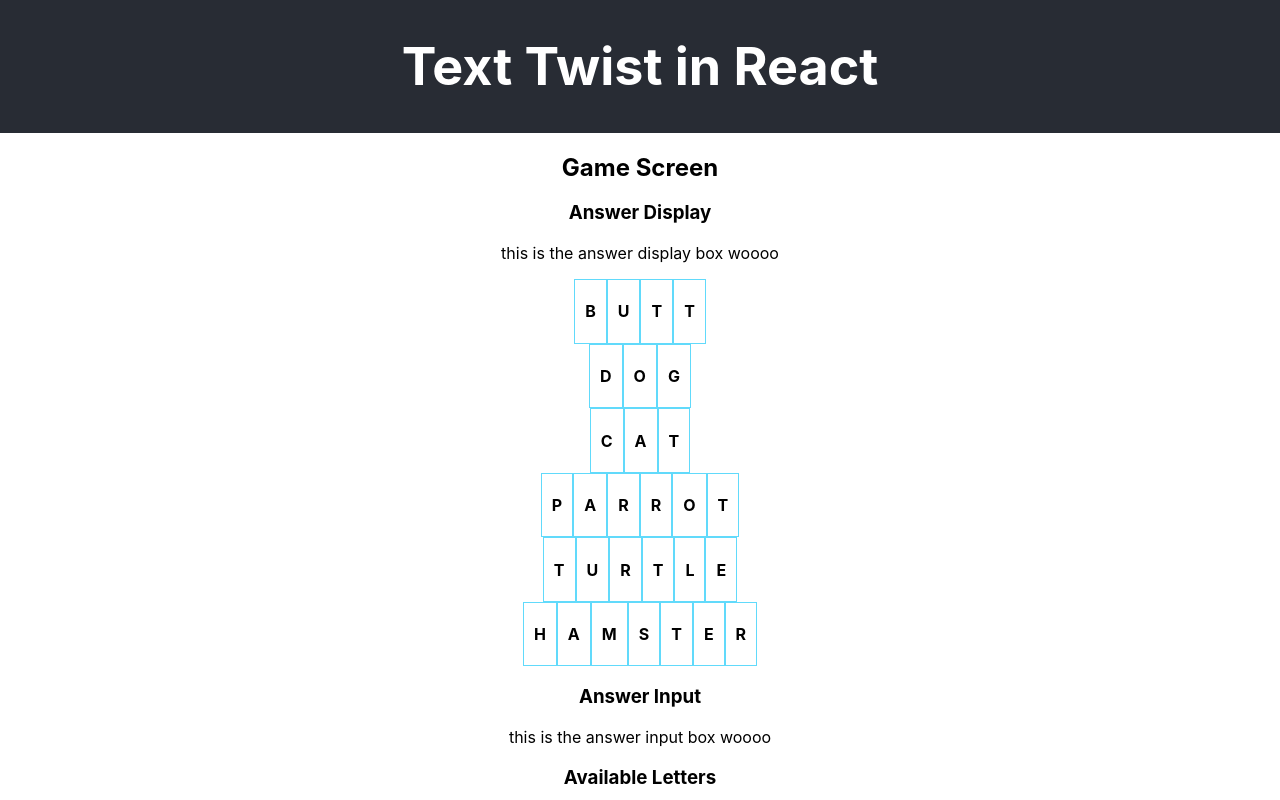
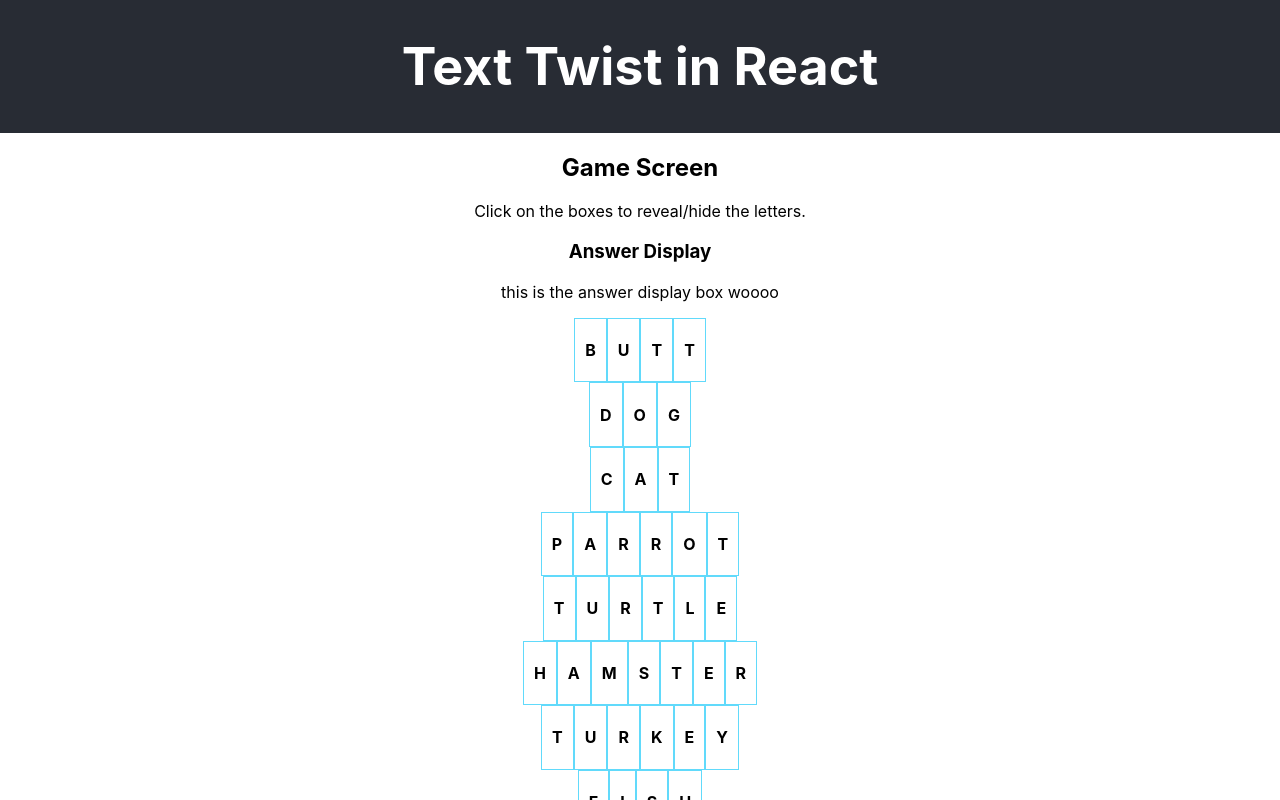
Before and after one commit to BBAlpert/react-text-twist, a React (Create React App) app: page / in a window 1280 px wide. Shown: the top 800 px of the page. Built offline with nearby package versions, Linux system fonts and the light colour scheme.

Commit message:
added words to list and instructions

```diff
--- a/src/App.js
+++ b/src/App.js
@@ -10,7 +10,12 @@ function App() {
     'cat',
     'parrot',
     'turtle',
-    'hamster'
+    'hamster',
+    'turkey',
+    'fish',
+    'tortoise',
+    'armadillo',
+    'leopard'
 ];
   return (
     <div className="App">
@@ -20,6 +25,7 @@ function App() {
 <div className='GameScreen'>
 
   <h2>Game Screen</h2>
+  <p>Click on the boxes to reveal/hide the letters.</p>
   <AnswerDisplay wordList={wordList}/>
   <AnswerInput/>
 
```
